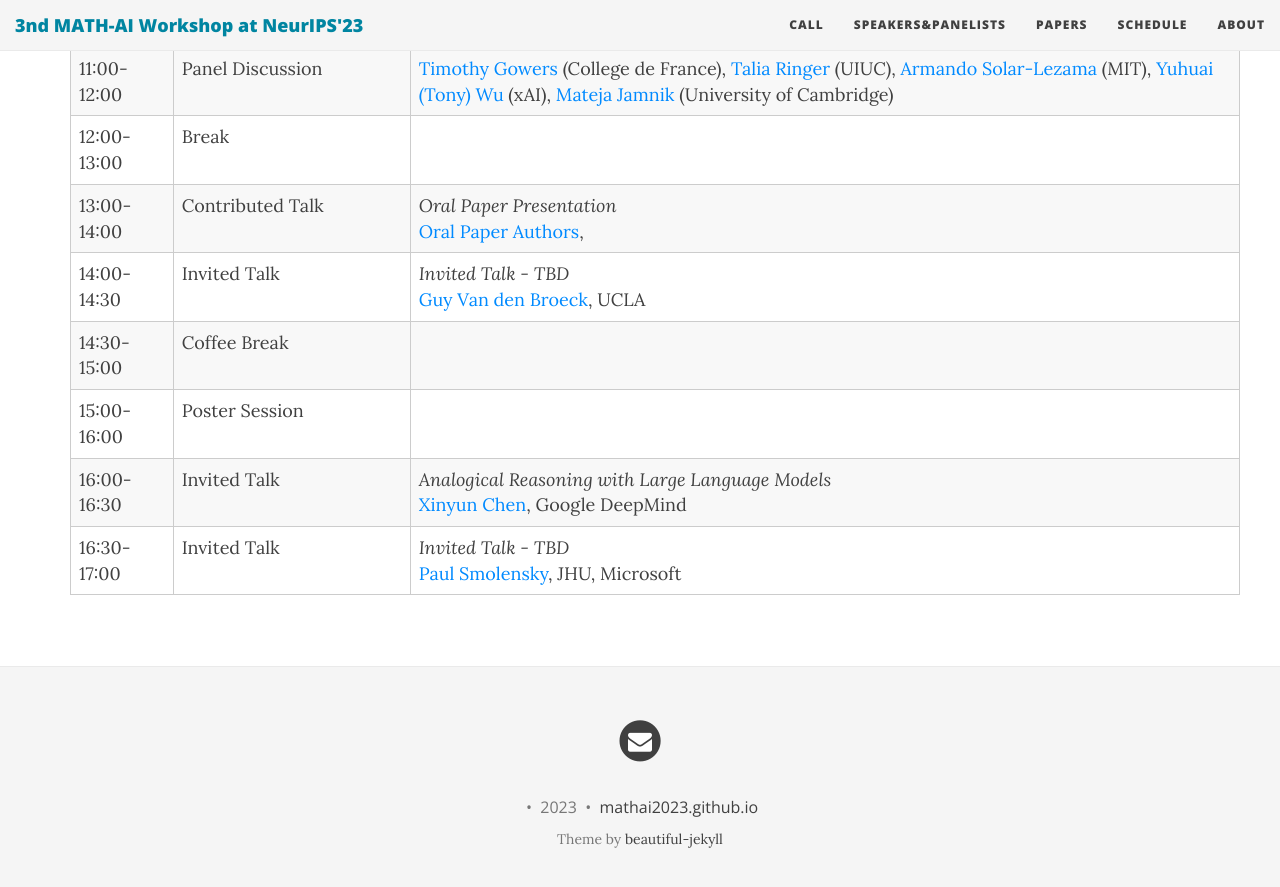
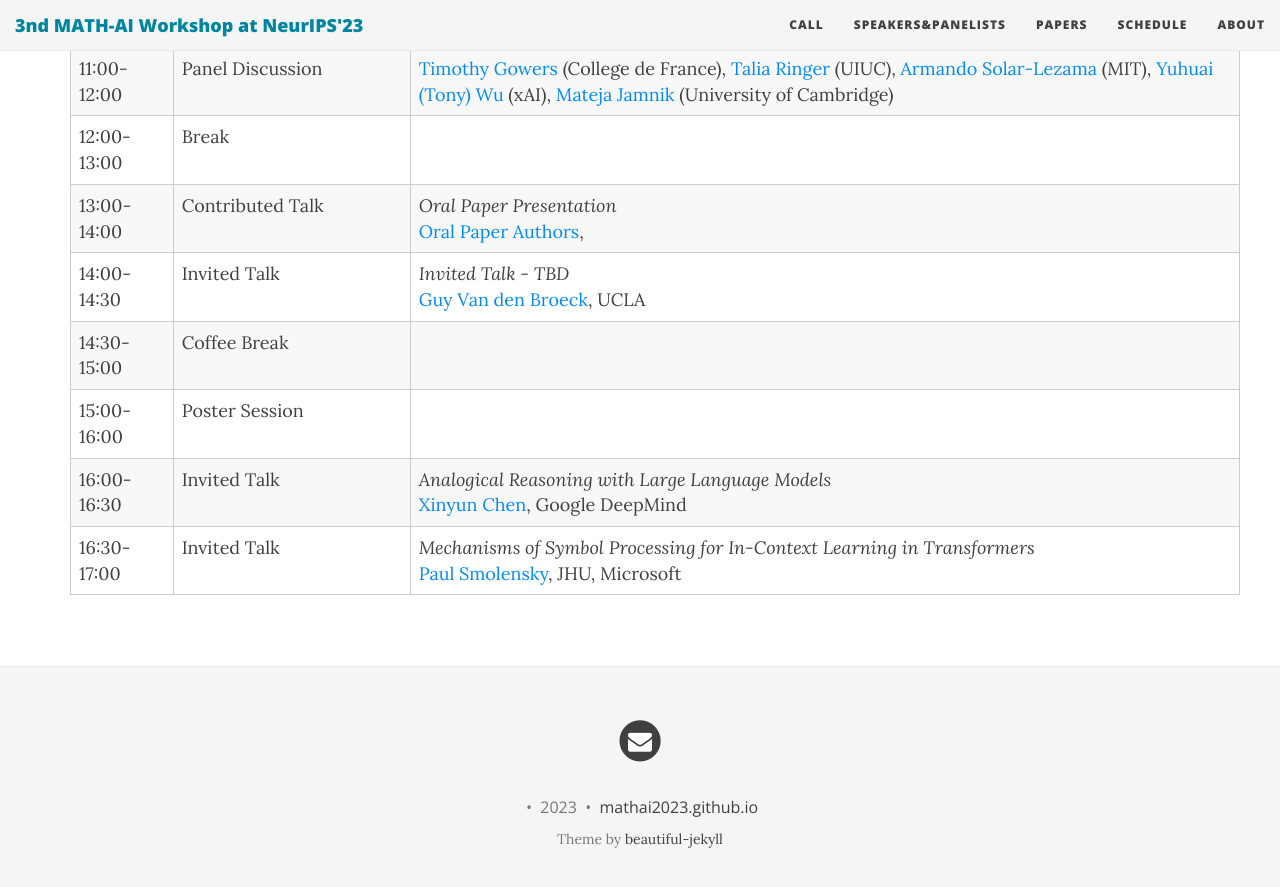
Before and after one commit to mathai2023/mathai2023.github.io, a Jekyll site: the page built from schedule.md, in a window 1280 px wide and 900 px high, scrolled down 824 px. Shown: the top 887 px of the window. Built offline with Jekyll 4.4.1, drawn with Linux system fonts in a browser that asks for light colours; nearby versions of some CDN libraries.

Commit message:
Update schedule.yml

```diff
--- a/_data/schedule.yml
+++ b/_data/schedule.yml
@@ -94,6 +94,6 @@ xchen:
 
 psmolensky:
   event: "psmolensky"
-  title: "Invited Talk - TBD"
+  title: "Mechanisms of Symbol Processing for In-Context Learning in Transformers"
   start: "16:30-17:00"
   type: "Invited"
```
